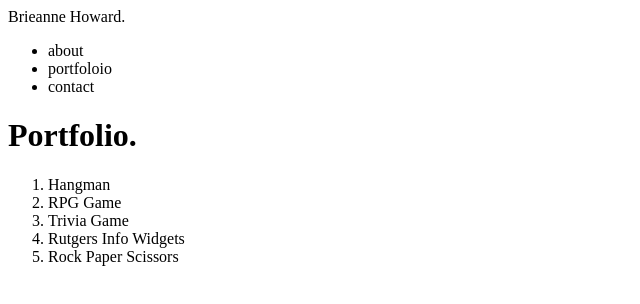
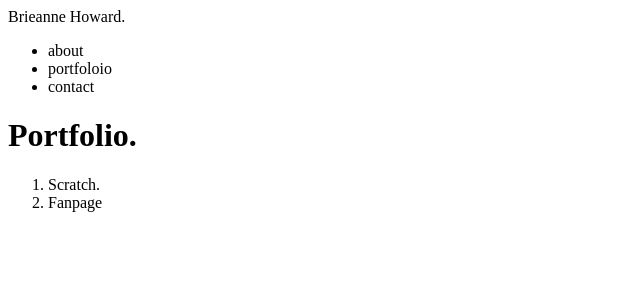
Before and after one commit to BrieanneH/portfolio, a plain HTML site: page portfolio.html in a window 1280 px wide. Shown: the whole page, without its empty margins (0-640 px from the left). Drawn offline with Linux system fonts and the light colour scheme.

Commit message:
addedimage

```diff
--- a/assets/css/style.css
+++ b/assets/css/style.css
@@ -20,7 +20,6 @@ h1 {
 nav {
     display: inline-block;
     padding:0px 50px;
-    float: right;
 
 }
 h2 {
--- a/portfolio.html
+++ b/portfolio.html
@@ -16,11 +16,9 @@
 </h1>
 
 <ol>
-    <li><img scr=>Hangman</li>
-    <li><img scr=>RPG Game</li>
-    <li><img scr=>Trivia Game</li>
-    <li><img scr=>Rutgers Info Widgets</li>
-    <li><img scr=>Rock Paper Scissors</li>
+    <li><img scr=>Scratch.</li>
+    <li><img scr=>Fanpage</li>
+
 </ol>
 
 </body>
```
Also changed, not shown: index.html (+1 -1 lines), assets/images/myphoto.jpg (added), 1 other file.
